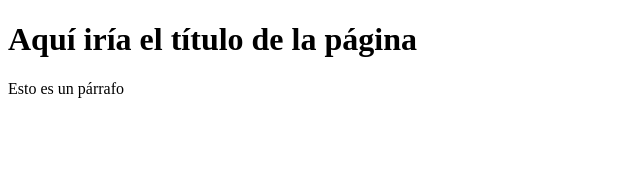
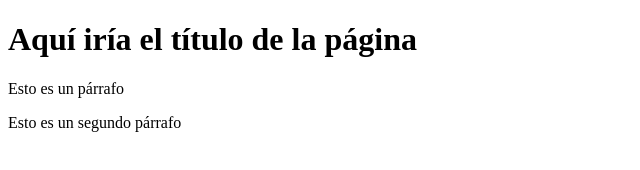
Before and after one commit to CarlosRisch/proyecto-web-empresa-c, a plain HTML site: page index.html in a window 1280 px wide. Shown: the whole page, without its empty margins (0-640 px from the left). Drawn offline with Linux system fonts and the light colour scheme.

Commit message:
Agregando segundo parrafo

```diff
--- a/index.html
+++ b/index.html
@@ -9,5 +9,6 @@
 <body>
     <h1>Aquí iría el título de la página</h1>
     <p>Esto es un párrafo</p>
+    <p>Esto es un segundo párrafo</p>
 </body>
 </html>
```
